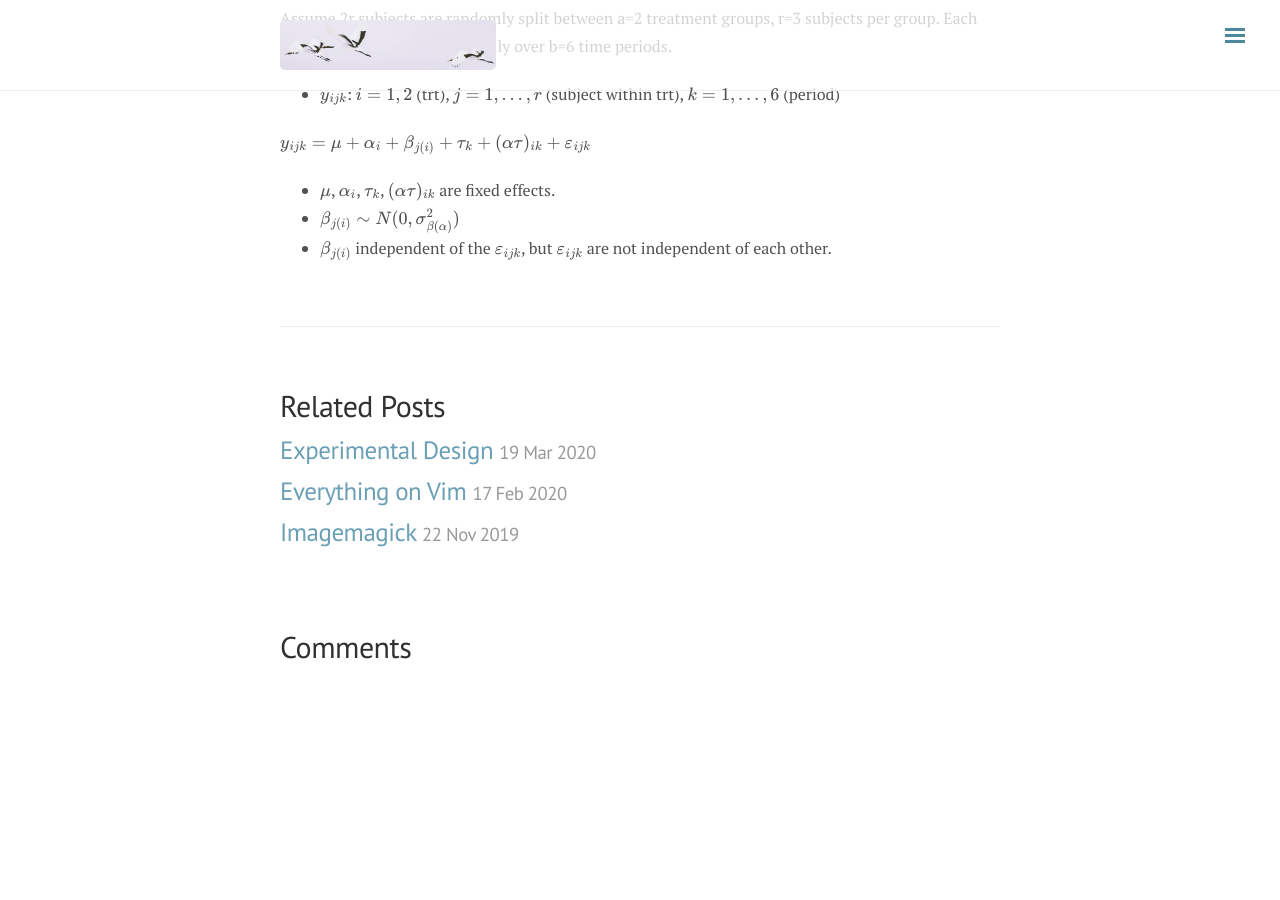
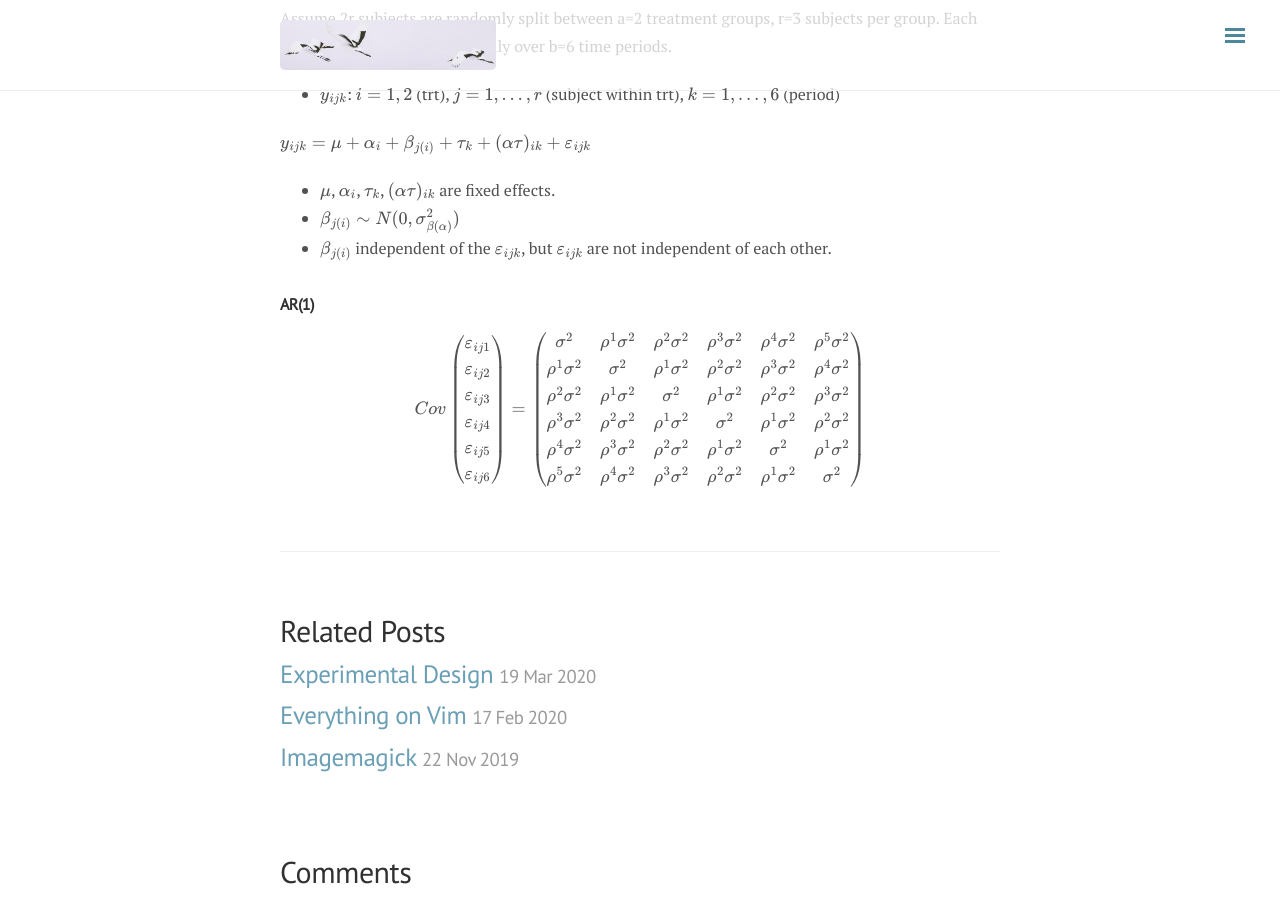
Before and after one commit to ylyy93/my_blog, a Jekyll site: the page built from _posts/phil/2020-03-18-mixed-model.md, in a window 1280 px wide and 900 px high, scrolled down 2147 px. Built offline with Jekyll 4.4.1, drawn with Linux system fonts in a browser that asks for light colours; nearby versions of some CDN libraries; formulas are drawn with MathJax 3; comment, search, counter and statistics services are not loaded; before the commit the page ends 2823 px from its top, so only the background shows below that.

Commit message:
rebuilding site Thu Mar 19 00:19:06 PDT 2020

```diff
--- a/_posts/phil/2020-03-18-mixed-model.md
+++ b/_posts/phil/2020-03-18-mixed-model.md
@@ -31,6 +31,7 @@ $$
 * $$(\alpha\tau)_{ij} \sim N(0,\sigma_{\alpha\tau}^2)$$
 * $$\varepsilon_{ijk} \sim N(0,\sigma^2)$$
 * $\tau_j$, $(\alpha\tau)_{ij}$, $\varepsilon_{ijk}$ are all independent.
+
 
 ##### Primary interests:
 seed trt effects, lot effects and ther interactions. (We are not interested in σ2, σ2 and σ2, except
@@ -104,3 +105,24 @@ $$
 * $\mu$, $\alpha_i$, $\tau_k$, $(\alpha\tau)_{ik}$ are fixed effects.
 * $\beta_{j(i)} \sim N(0,\sigma^2_{\beta(\alpha)})$
 * $\beta_{j(i)}$ independent of the $\varepsilon_{ijk}$, but $\varepsilon_{ijk}$ are not independent of each other.
+
+##### AR(1)
+
+$$ Cov
+\left(\begin{array}{c}
+\varepsilon_{ij1} \\
+\varepsilon_{ij2} \\
+\varepsilon_{ij3} \\
+\varepsilon_{ij4} \\
+\varepsilon_{ij5} \\
+\varepsilon_{ij6}
+\end{array}\right) =
+\left(\begin{array}{c}
+      \sigma^2 & \rho^1\sigma^2 & \rho^2\sigma^2 & \rho^3\sigma^2 & \rho^4\sigma^2 & \rho^5\sigma^2 \\
+\rho^1\sigma^2 &       \sigma^2 & \rho^1\sigma^2 & \rho^2\sigma^2 & \rho^3\sigma^2 & \rho^4\sigma^2 \\
+\rho^2\sigma^2 & \rho^1\sigma^2 &       \sigma^2 & \rho^1\sigma^2 & \rho^2\sigma^2 & \rho^3\sigma^2 \\
+\rho^3\sigma^2 & \rho^2\sigma^2 & \rho^1\sigma^2 &       \sigma^2 & \rho^1\sigma^2 & \rho^2\sigma^2 \\
+\rho^4\sigma^2 & \rho^3\sigma^2 & \rho^2\sigma^2 & \rho^1\sigma^2 &       \sigma^2 & \rho^1\sigma^2 \\
+\rho^5\sigma^2 & \rho^4\sigma^2 & \rho^3\sigma^2 & \rho^2\sigma^2 & \rho^1\sigma^2 &       \sigma^2
+\end{array}\right)
+$$
```
